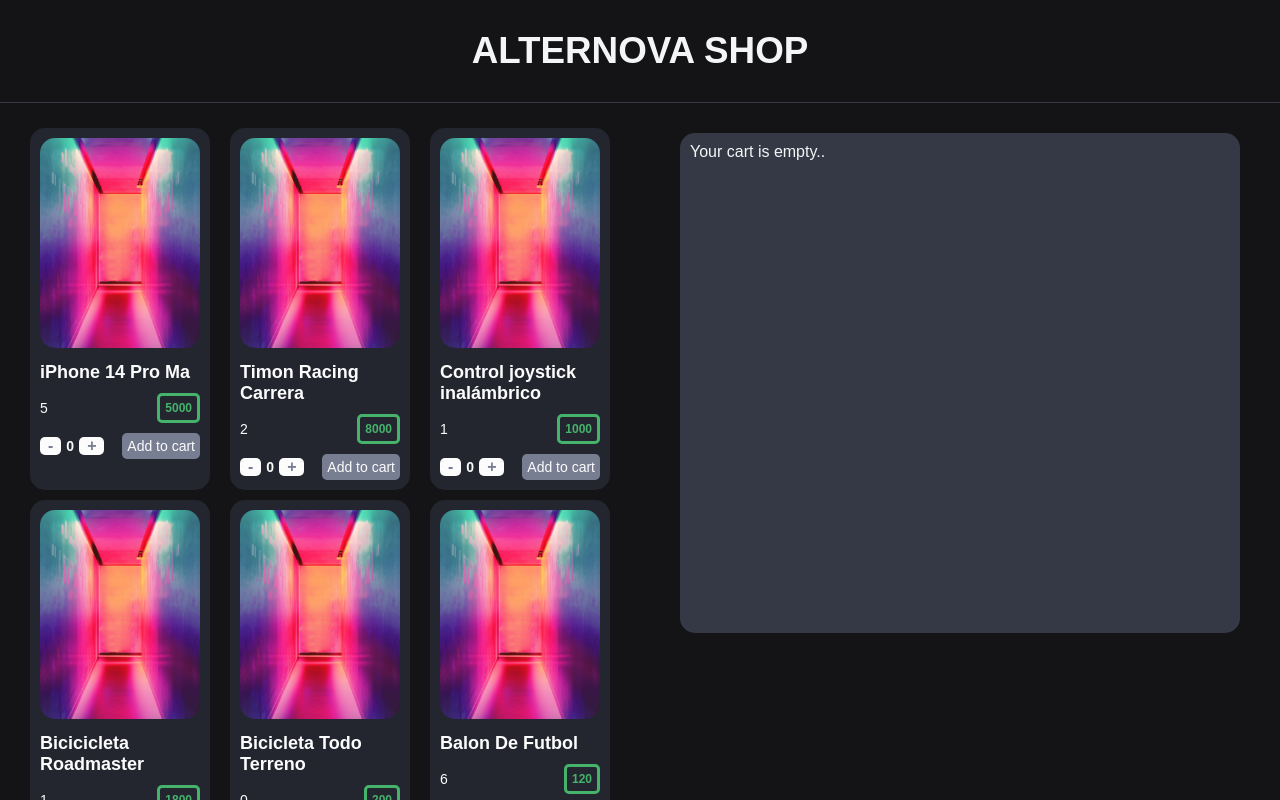
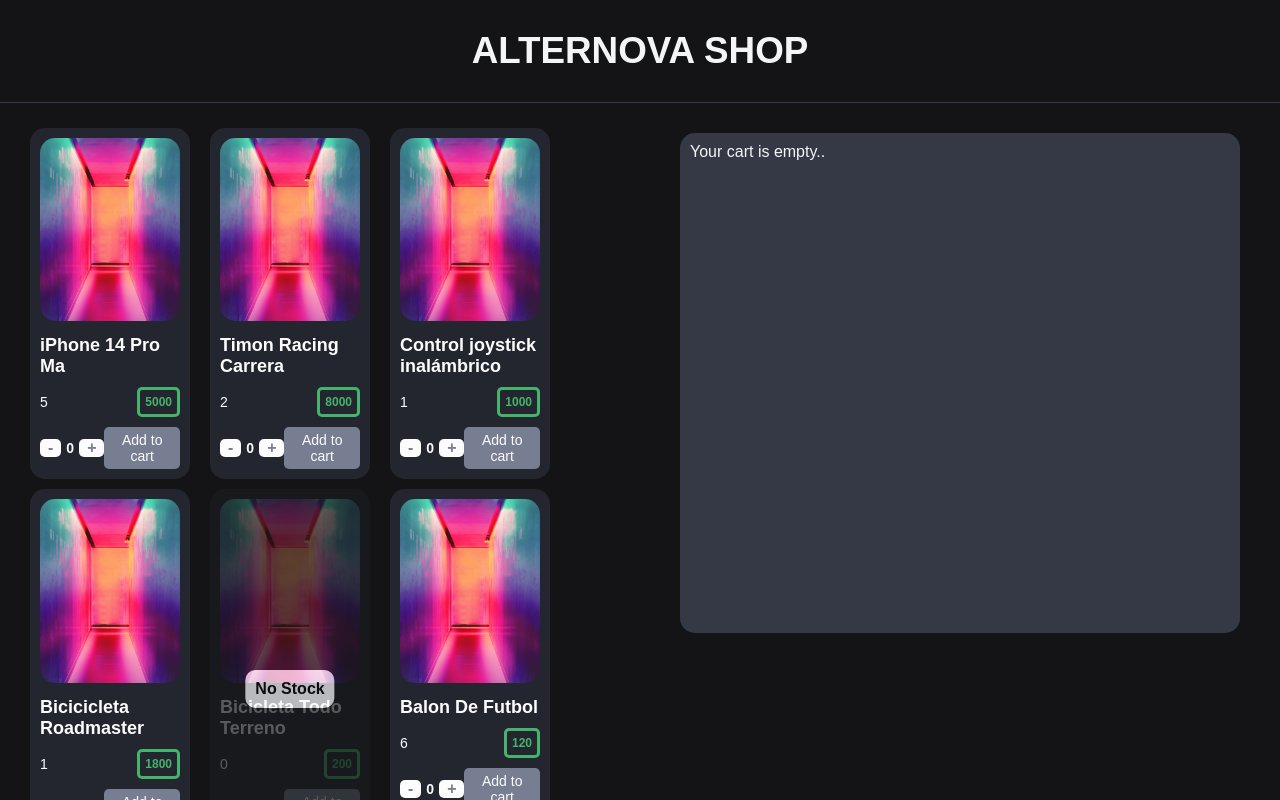
Before and after one commit to cristhianpabon/alternovashop, a React (Create React App) app: page / in a window 1280 px wide. Shown: the top 800 px of the page. Built offline with nearby package versions, Linux system fonts and the light colour scheme.

Commit message:
Adding the logic to display if a product is or not with available stock

```diff
--- a/src/components/ProductItem.css
+++ b/src/components/ProductItem.css
@@ -1,7 +1,11 @@
+.productContainer {
+  position: relative;
+  width: 30%;
+  max-width: 300px;
+}
+
 .product {
   background-color: #23262f;
-  width: 30%;
-  max-width: 300px;
   padding: 10px;
   border-radius: 15px;
   margin-left: 10px;
@@ -94,9 +98,23 @@
   font-size: 14px;
 }
 
+.halfOpacity {
+  opacity: 0.3;
+}
+.noStockStyles {
+  background-color: #fcfcfd;
+  position: absolute;
+  top: 50%;
+  left: 50%;
+  border-radius: 10px;
+  padding: 10px;
+  transform: translateX(-50%);
+}
+.noStockStyles p {
+  font-weight: bold;
+}
 
 @media (max-width: 925px) {
-
   .product {
     width: 100%;
   }
@@ -141,5 +159,4 @@
     width: 100%;
     font-size: 1.25rem;
   }
-
 }
--- a/src/components/ProductItem.js
+++ b/src/components/ProductItem.js
@@ -27,7 +27,13 @@ const ProductItem = ({ name, stock, type, unit_price }) => {
   };
 
   return (
-    <div className="product">
+    <div className="productContainer">
+      {!stock && (
+        <div className="noStockStyles">
+          <p>No Stock</p>
+        </div>
+      )}
+      <div className={"product " + (!stock && "halfOpacity")}>
         <div className="productImage">
           <img src="./dummyphoto.png" alt="dummyphoto" />
         </div>
@@ -52,6 +58,7 @@ const ProductItem = ({ name, stock, type, unit_price }) => {
           </div>
         </div>
       </div>
+    </div>
   );
 };
 
```
Lines whose indentation alone changed are shown as unchanged.
